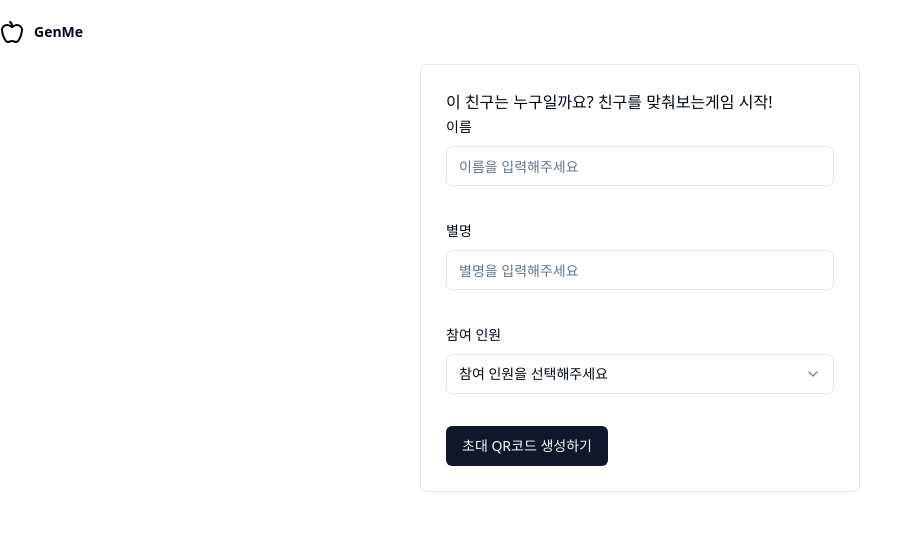
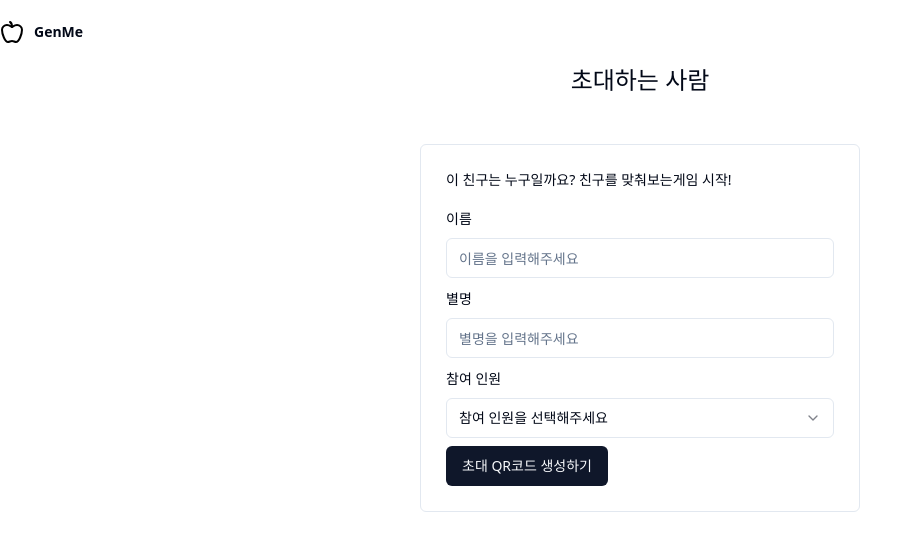
Before and after one commit to eyeco-org/frontend, a Next.js app: page /inviter in a window 1280 px wide. Shown: the top 550 px of the page, without its empty margins (0-922 px from the left). Built offline with nearby package versions, Linux system fonts and the light colour scheme.

Commit message:
feat: font 추가

```diff
--- a/src/app/inviter/page.tsx
+++ b/src/app/inviter/page.tsx
@@ -50,11 +50,13 @@ export default function InviterForm() {
 
   return (
     <div className='flex flex-col justify-center mx-auto w-[440px]'>
-      {/* <div>초대하는 사람</div> */}
+      <div className='text-2xl mb-12 text-center'>초대하는 사람</div>
       <div className='p-[25px] border rounded-md'>
-        <div>이 친구는 누구일까요? 친구를 맞춰보는게임 시작!</div>
+        <div className='text-sm mb-4'>
+          이 친구는 누구일까요? 친구를 맞춰보는게임 시작!
+        </div>
         <Form {...form}>
-          <form onSubmit={form.handleSubmit(onSubmit)} className='space-y-8'>
+          <form onSubmit={form.handleSubmit(onSubmit)} className='space-y-2'>
             <FormField
               control={form.control}
               name='username'
--- /dev/null
+++ b/src/app/lank/page.tsx
@@ -0,0 +1,3 @@
+export default function LankPage() {
+  return <div></div>;
+}
--- a/src/styles/globals.css
+++ b/src/styles/globals.css
@@ -1,6 +1,14 @@
 @tailwind base;
 @tailwind components;
 @tailwind utilities;
+
+@font-face {
+  font-family: 'Noto Sans KR';
+  font-style: normal;
+  font-weight: 400;
+  src: url(//fonts.gstatic.com/ea/notosanskr/v2/NotoSansKR-Regular.woff2)
+    format('woff2');
+}
 
 @layer base {
   :root {
```
